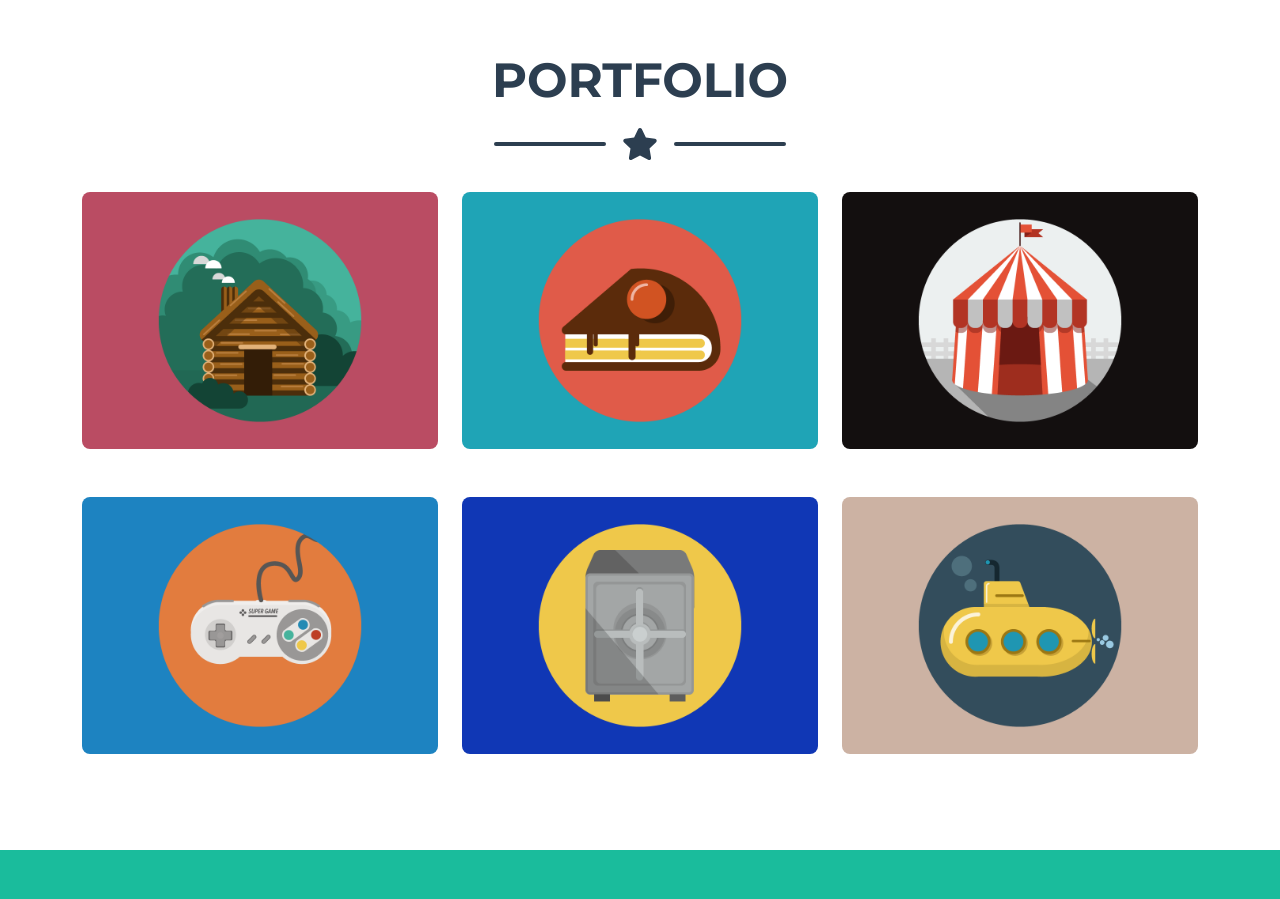
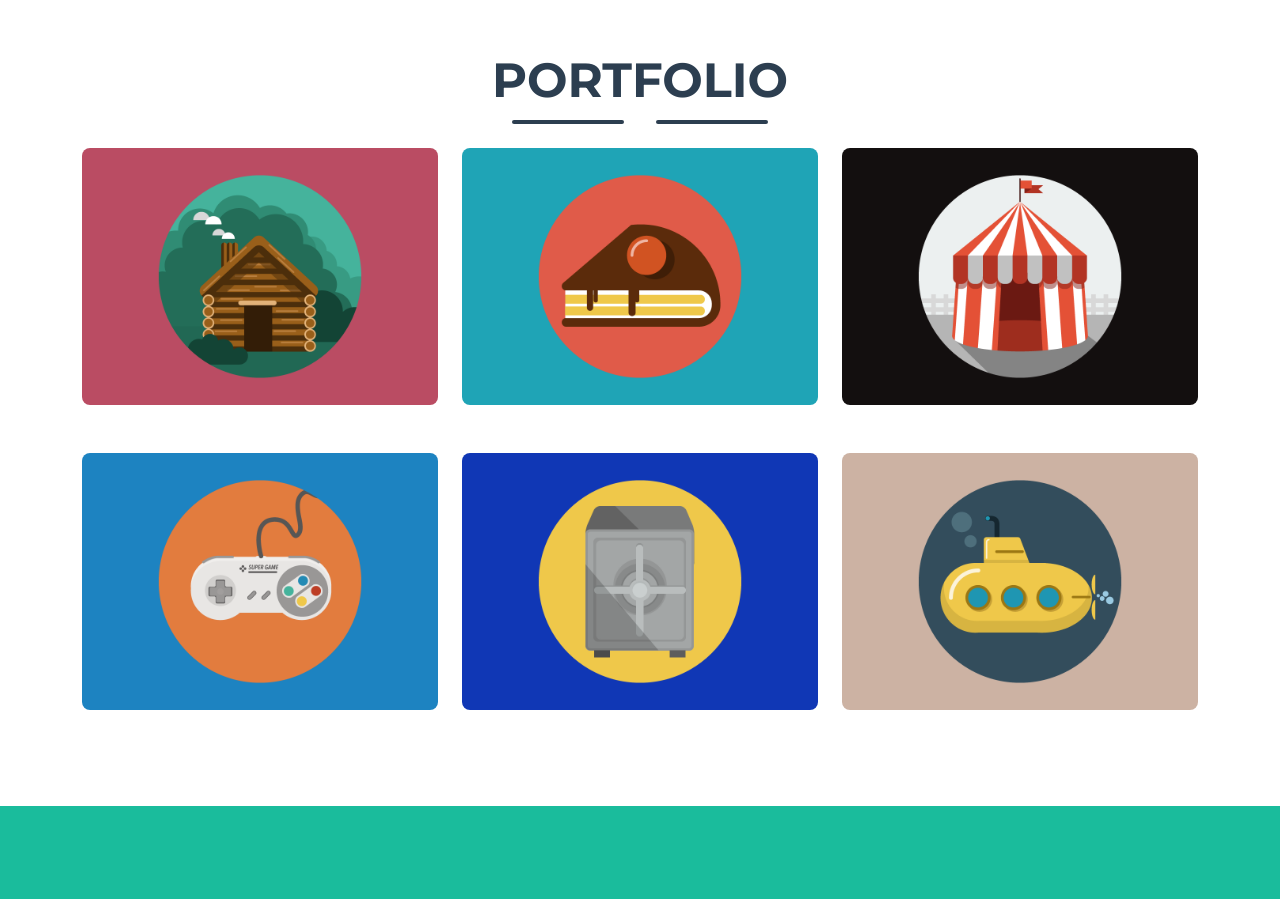
Before and after one commit to ignaoya/ignaoya.github.io, a plain HTML site: page index.html in a window 1280 px wide. Shown: the part 840-1739 px from the top of the page. Drawn offline with nearby package versions, Linux system fonts and the light colour scheme.

Commit message:
removing star svg

```diff
--- a/index.html
+++ b/index.html
@@ -60,7 +60,7 @@
                 <!-- Icon Divider-->
                 <div class="divider-custom">
                     <div class="divider-custom-line"></div>
-                    <div class="divider-custom-icon"><i class="fas fa-star"></i></div>
+										<!--<div class="divider-custom-icon"><i class="fas fa-star"></i></div> -->
                     <div class="divider-custom-line"></div>
                 </div>
                 <!-- Portfolio Grid Items-->
```
